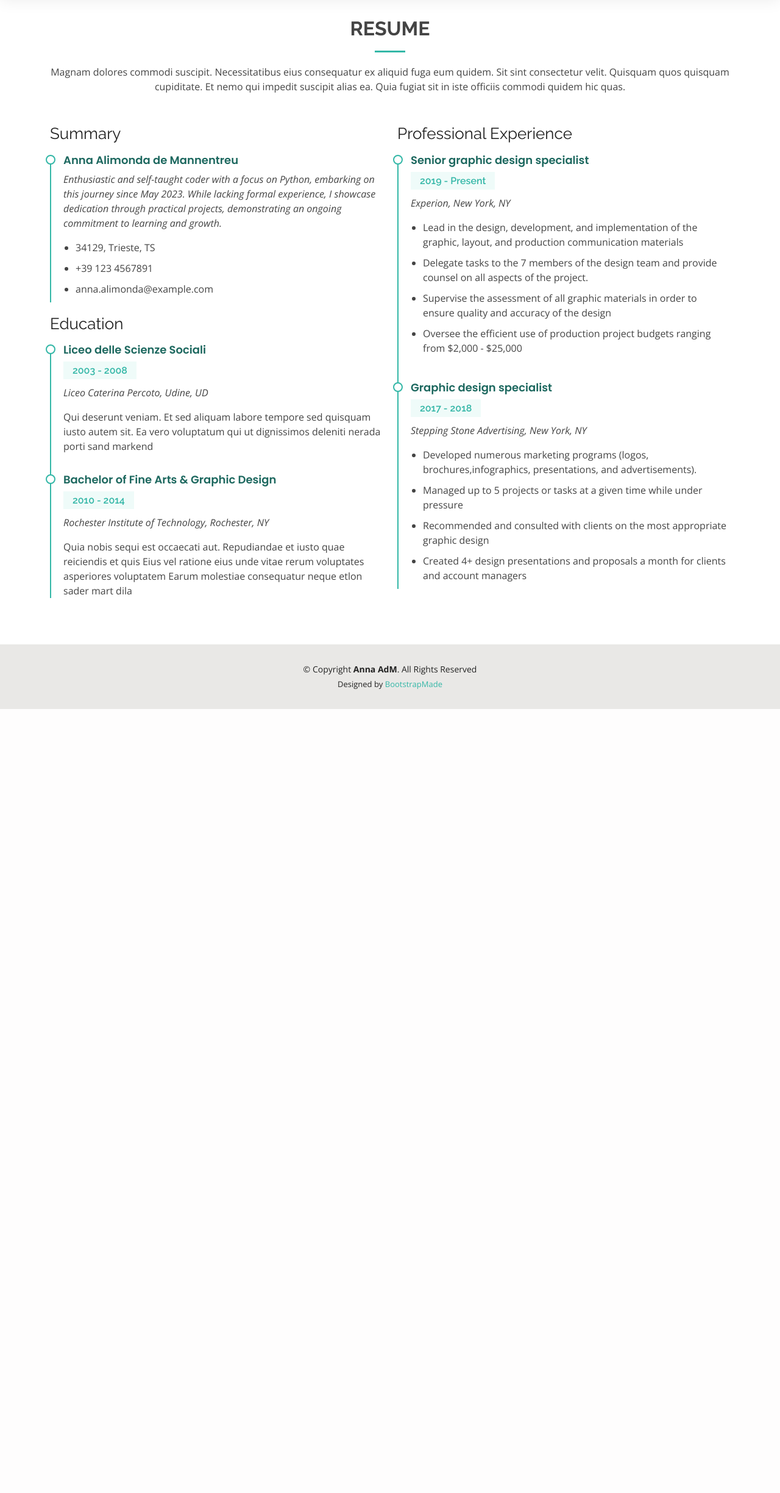
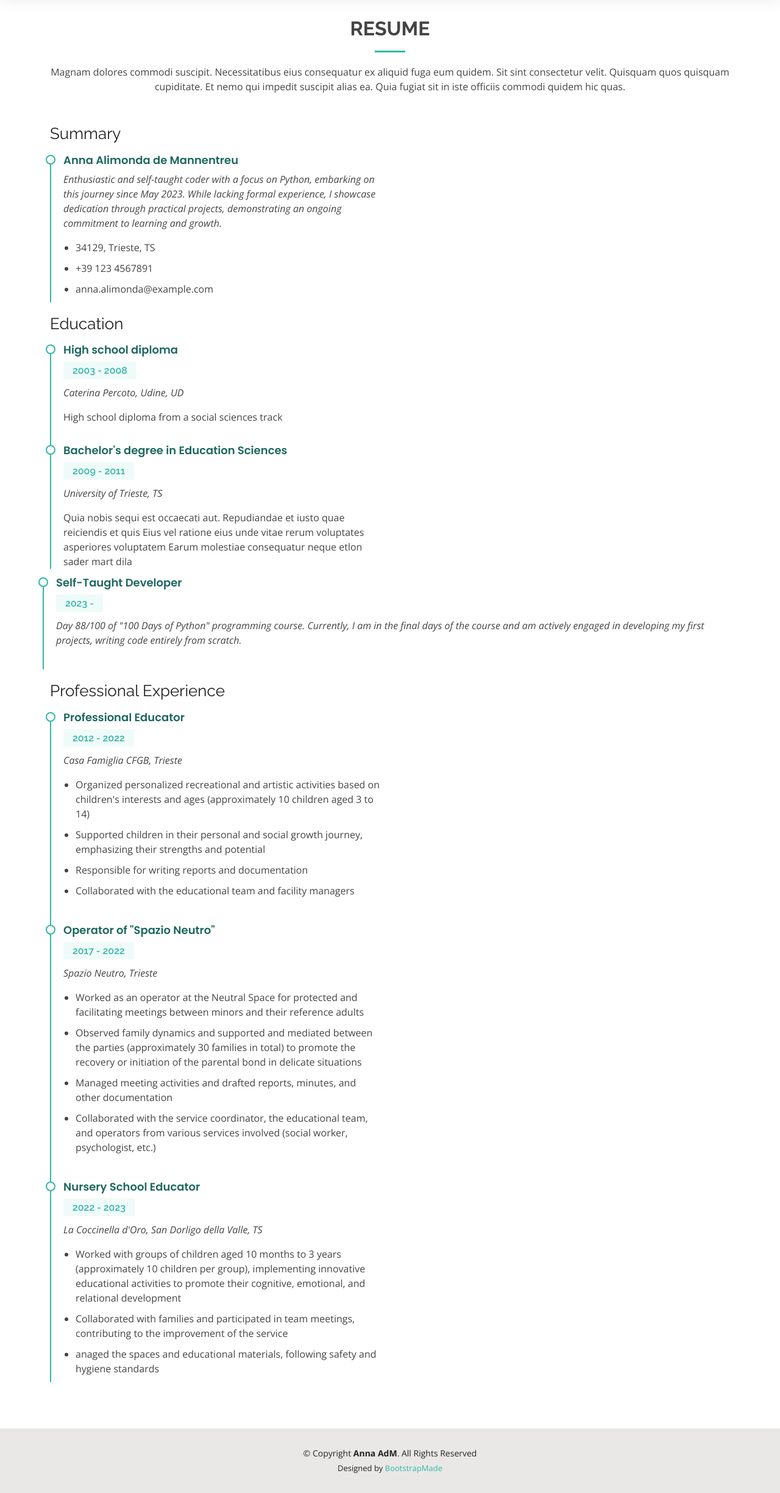
Before and after one commit to annaAdm/Portfolio, a Flask app: page /resume in a window 1280 px wide. Shown: the part 82-2531 px from the top of the page at 61% size. Before the commit the page ends 1245 px from the top, so only its background shows below. Run offline with Flask 3, Linux system fonts and the light colour scheme; some libraries are stand-ins or nearby versions.

Commit message:
resume improvements

```diff
--- a/templates/resume.html
+++ b/templates/resume.html
@@ -29,43 +29,61 @@
 
             <h3 class="resume-title">Education</h3>
             <div class="resume-item">
-              <h4>Liceo delle Scienze Sociali</h4>
+              <h4>High school diploma</h4>
               <h5>2003 - 2008</h5>
-              <p><em>Liceo Caterina Percoto, Udine, UD</em></p>
-              <p>Qui deserunt veniam. Et sed aliquam labore tempore sed quisquam iusto autem sit. Ea vero voluptatum qui ut dignissimos deleniti nerada porti sand markend</p>
+              <p><em>Caterina Percoto, Udine, UD</em></p>
+              <p>High school diploma from a social sciences track</p>
             </div>
             <div class="resume-item">
-              <h4>Bachelor of Fine Arts &amp; Graphic Design</h4>
-              <h5>2010 - 2014</h5>
-              <p><em>Rochester Institute of Technology, Rochester, NY</em></p>
+              <h4>Bachelor's degree in Education Sciences</h4>
+              <h5>2009 - 2011</h5>
+              <p><em>University of Trieste, TS </em></p>
               <p>Quia nobis sequi est occaecati aut. Repudiandae et iusto quae reiciendis et quis Eius vel ratione eius unde vitae rerum voluptates asperiores voluptatem Earum molestiae consequatur neque etlon sader mart dila</p>
             </div>
           </div>
+            <div class="resume-item">
+                <h4>Self-Taught Developer</h4>
+                <h5>2023 - </h5>
+                <p><em>Day 88/100 of "100 Days of Python" programming course.
+Currently, I am in the final days of the course and am actively engaged in developing my first projects, writing code entirely from scratch.</em></p>
+            </div>
           <div class="col-lg-6">
             <h3 class="resume-title">Professional Experience</h3>
             <div class="resume-item">
-              <h4>Senior graphic design specialist</h4>
-              <h5>2019 - Present</h5>
-              <p><em>Experion, New York, NY </em></p>
+              <h4>Professional Educator</h4>
+              <h5>2012 - 2022</h5>
+              <p><em>Casa Famiglia CFGB, Trieste </em></p>
               <p>
               <ul>
-                <li>Lead in the design, development, and implementation of the graphic, layout, and production communication materials</li>
-                <li>Delegate tasks to the 7 members of the design team and provide counsel on all aspects of the project. </li>
-                <li>Supervise the assessment of all graphic materials in order to ensure quality and accuracy of the design</li>
-                <li>Oversee the efficient use of production project budgets ranging from $2,000 - $25,000</li>
+                <li>Organized personalized recreational and artistic activities based on children's interests and ages (approximately 10 children aged 3 to 14)</li>
+                <li>Supported children in their personal and social growth journey, emphasizing their strengths and potential</li>
+                <li>Responsible for writing reports and documentation</li>
+                <li>Collaborated with the educational team and facility managers</li>
+              </ul>
+              </p>
+            </div>
+              <div class="resume-item">
+              <h4>Operator of "Spazio Neutro"</h4>
+              <h5>2017 - 2022</h5>
+              <p><em>Spazio Neutro, Trieste </em></p>
+              <p>
+              <ul>
+                <li>Worked as an operator at the Neutral Space for protected and facilitating meetings between minors and their reference adults</li>
+                <li>Observed family dynamics and supported and mediated between the parties (approximately 30 families in total) to promote the recovery or initiation of the parental bond in delicate situations</li>
+                <li>Managed meeting activities and drafted reports, minutes, and other documentation</li>
+                <li>Collaborated with the service coordinator, the educational team, and operators from various services involved (social worker, psychologist, etc.)</li>
               </ul>
               </p>
             </div>
             <div class="resume-item">
-              <h4>Graphic design specialist</h4>
-              <h5>2017 - 2018</h5>
-              <p><em>Stepping Stone Advertising, New York, NY</em></p>
+              <h4>Nursery School Educator</h4>
+              <h5>2022 - 2023</h5>
+              <p><em>La Coccinella d'Oro, San Dorligo della Valle, TS</em></p>
               <p>
               <ul>
-                <li>Developed numerous marketing programs (logos, brochures,infographics, presentations, and advertisements).</li>
-                <li>Managed up to 5 projects or tasks at a given time while under pressure</li>
-                <li>Recommended and consulted with clients on the most appropriate graphic design</li>
-                <li>Created 4+ design presentations and proposals a month for clients and account managers</li>
+                <li>Worked with groups of children aged 10 months to 3 years (approximately 10 children per group), implementing innovative educational activities to promote their cognitive, emotional, and relational development</li>
+                <li>Collaborated with families and participated in team meetings, contributing to the improvement of the service</li>
+                <li>anaged the spaces and educational materials, following safety and hygiene standards</li>
               </ul>
               </p>
             </div>
```
